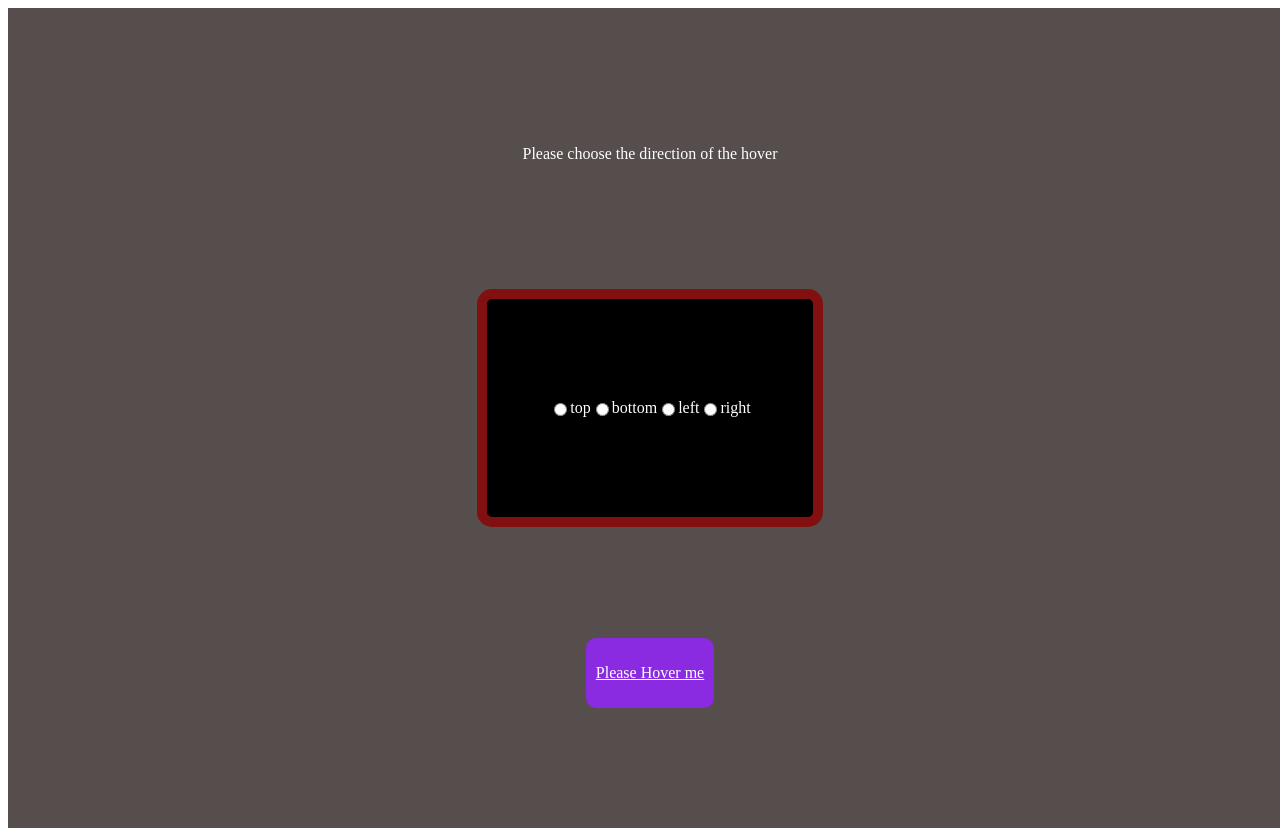
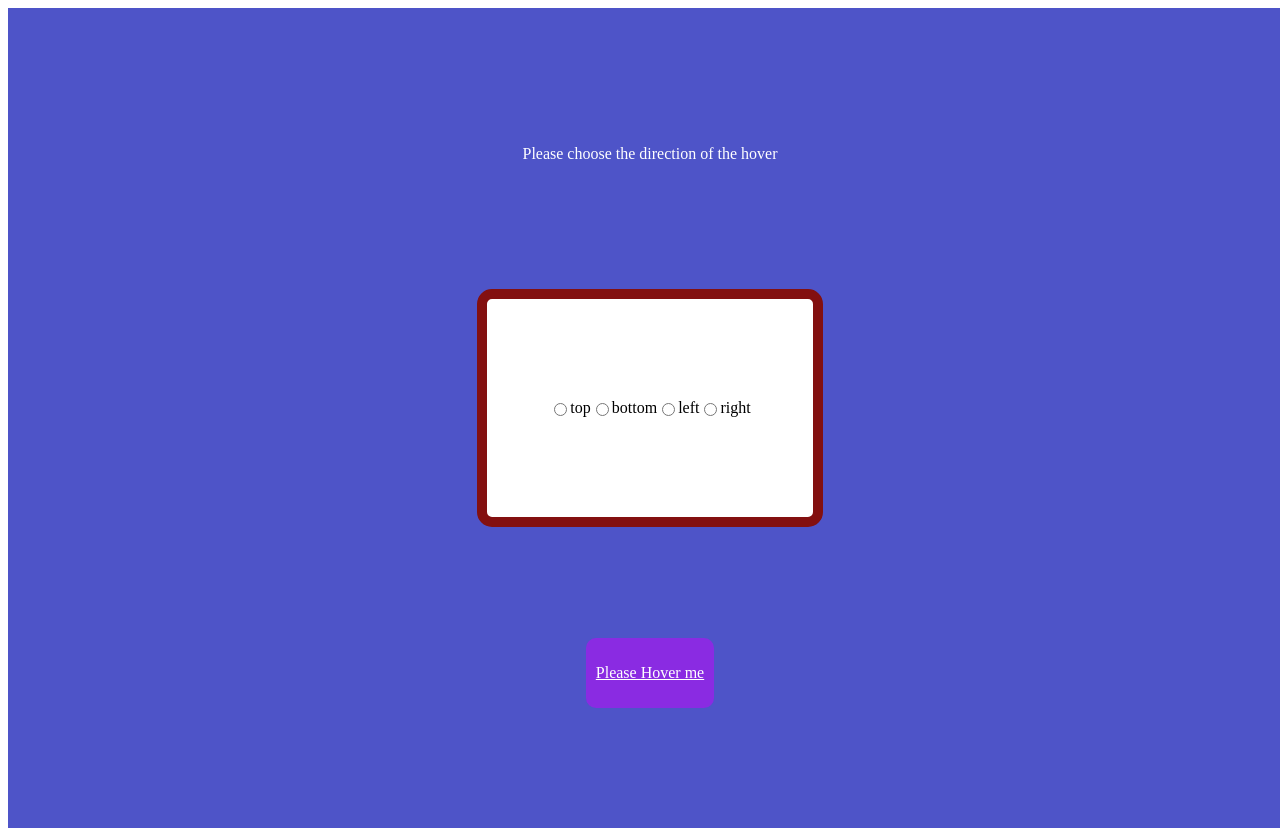
Before and after one commit to Kshitizt2099/CustomTooltipmk1, a React app: page / in a window 1280 px wide. Built offline with nearby package versions, Linux system fonts and the light colour scheme.

Commit message:
Update App.css

```diff
--- a/src/Components/App/App.css
+++ b/src/Components/App/App.css
@@ -1,20 +1,21 @@
 .Main{
-    border: 10px solid #564d4d;
+    border: 10px solid #4e54c8;
     width: 100%;
     height: 100vh;
-
+    background: #4e54c8;
+    background: -webkit-linear-gradient(to left, #8f94fb, #4e54c8);
     display: flex;
     flex-direction: column;
     align-items:center ;
     justify-content: space-evenly;
-    background-color:#564d4d
+
 }
 
 
 .radios{
     border: 10px solid #831010;
     border-radius: 15px;
-    color: white;
+    color:black;
     padding: 100px;
     display: flex;
     flex-direction: row;
@@ -22,8 +23,5 @@
     align-items: center;
     height: fit-content;
     width: 10%;
-    background-color: black;
+    background-color: white;
 }
-.radios span{
-    display: inline;
-}
```
